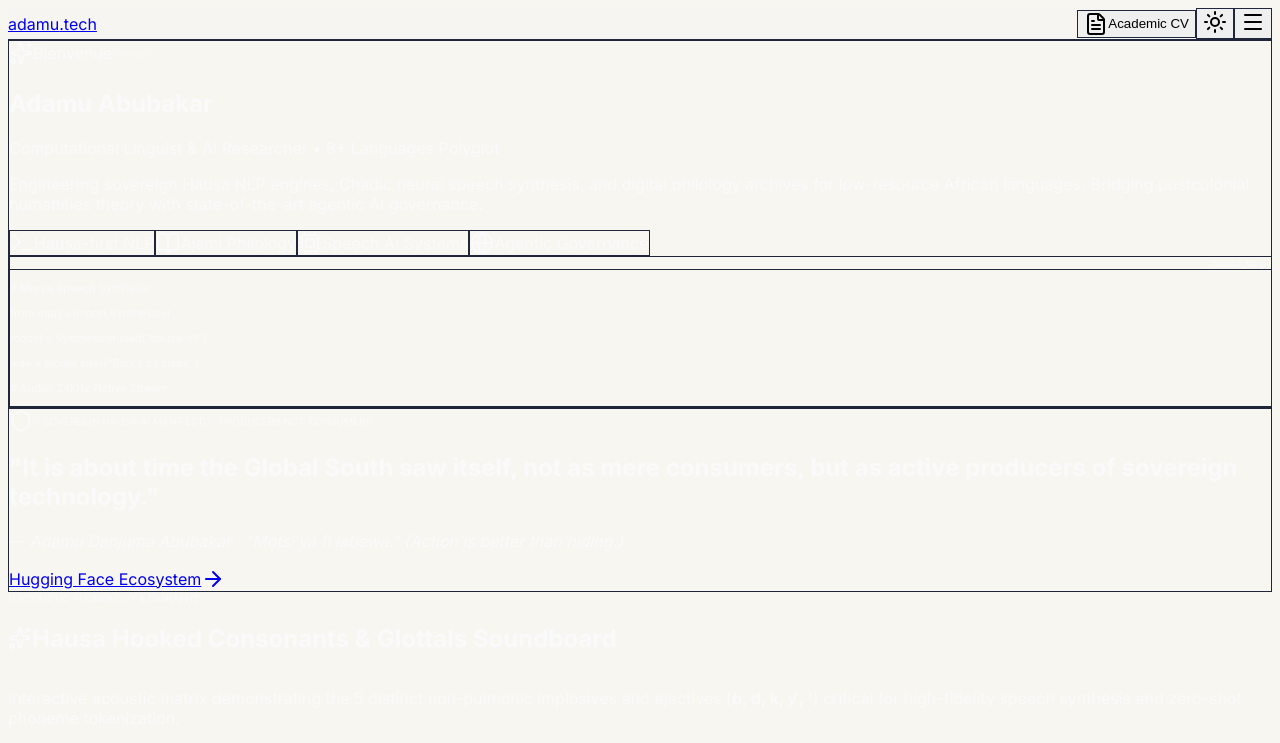
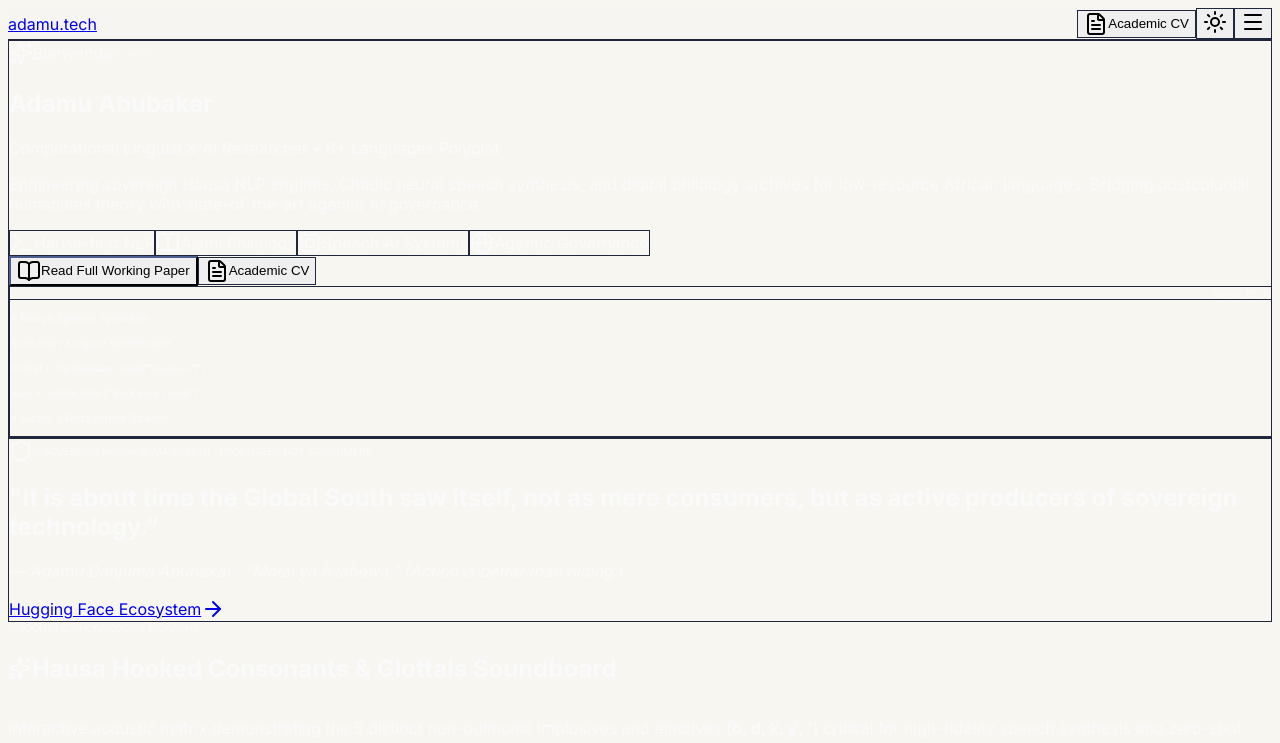
Before and after one commit to adab-tech/adab-tech.github.io, a Next.js app: page / in a window 1280 px wide. Shown: the top 743 px of the page. Built offline with nearby package versions, Linux system fonts and the light colour scheme; a web font is replaced by a local one.

Commit message:
feat: add instant Paper Reader CTA to homepage hero banner

```diff
--- a/src/app/page.tsx
+++ b/src/app/page.tsx
@@ -2,6 +2,8 @@
 
 import React, { useState, useEffect } from 'react'
 import { GlobalShell } from '@/components/GlobalShell'
+import { PaperReaderModal } from '@/components/PaperReaderModal'
+import { CommandCVModal } from '@/components/CommandCVModal'
 import { AudioTTSWidget } from '@/components/AudioTTSWidget'
 import { EcosystemGrid } from '@/components/EcosystemGrid'
 import { TaxonomyGrid } from '@/components/TaxonomyGrid'
@@ -76,6 +78,12 @@ export default function Home() {
                   <Globe className="h-3.5 w-3.5 text-gold-400" />
                   <span>Agentic Governance</span>
                 </span>
+              </div>
+
+              {/* Instant Hero Call-to-Actions */}
+              <div className="pt-3 flex flex-wrap items-center gap-3">
+                <PaperReaderModal />
+                <CommandCVModal />
               </div>
             </div>
 
```
